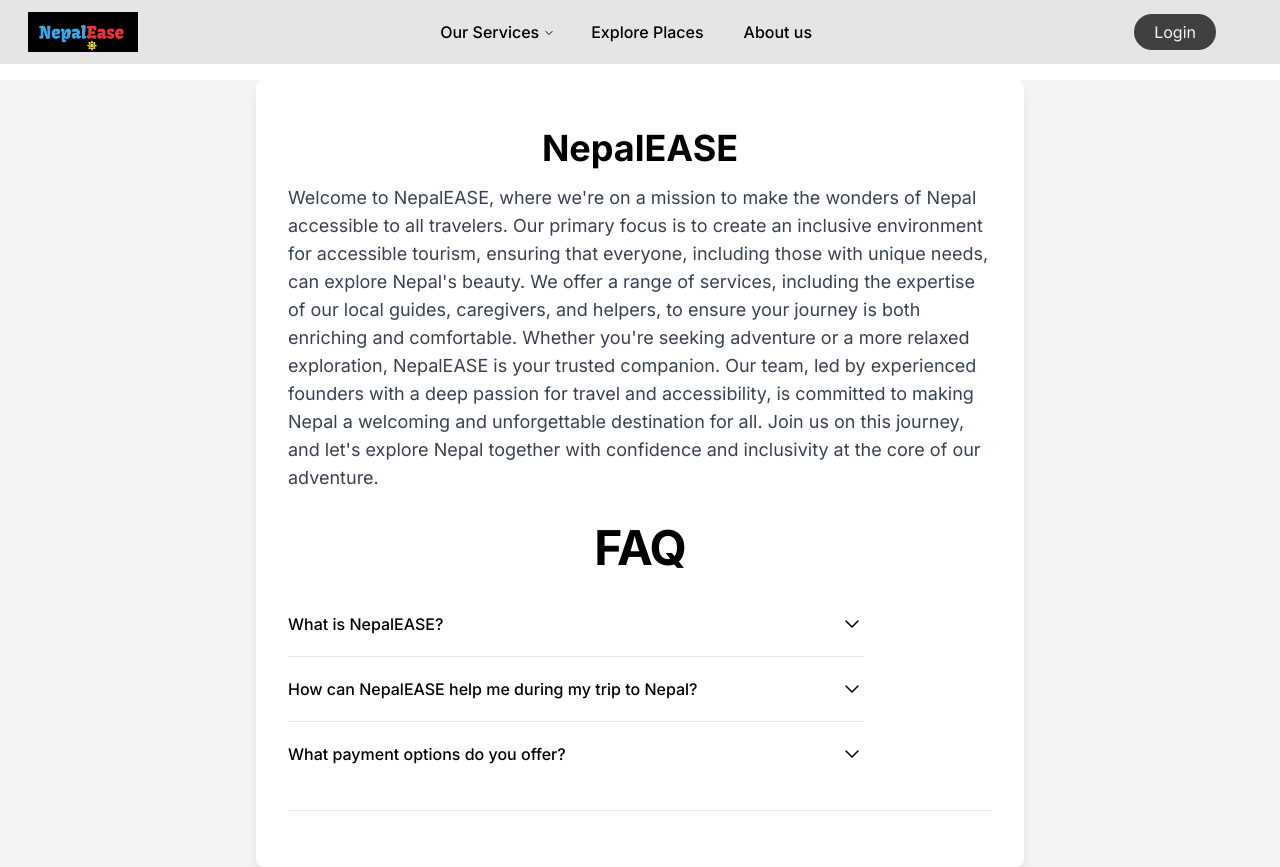
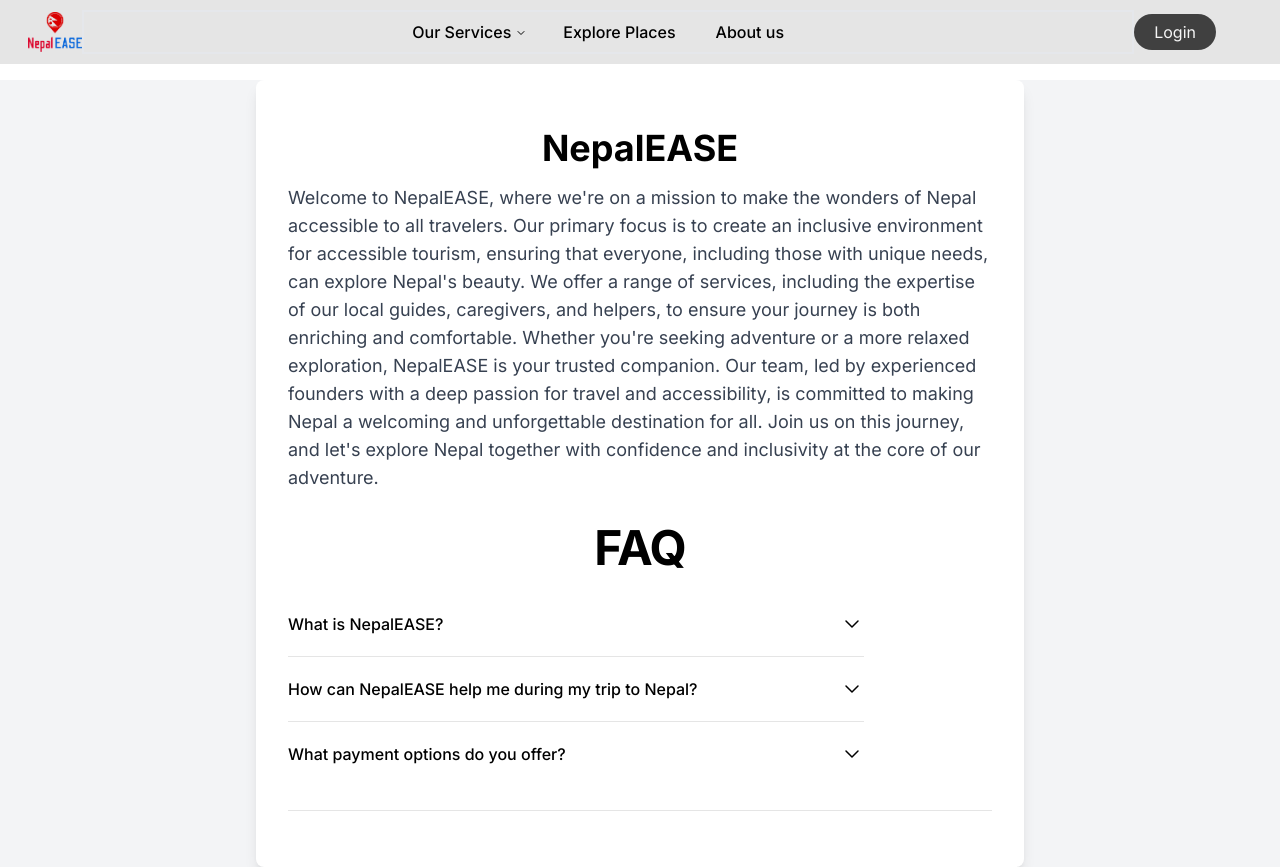
Before and after one commit to immdipu/KUfest, a Next.js app in the folder Frontend/ku_frontend/: page /aboutus in a window 1280 px wide. Built offline with nearby package versions, Linux system fonts and the light colour scheme.

Commit message:
afrter logo

```diff
--- a/Frontend/ku_frontend/src/components/TopNav/TopNav.tsx
+++ b/Frontend/ku_frontend/src/components/TopNav/TopNav.tsx
@@ -64,7 +64,7 @@ const TopNav = () => {
             href={"/"}
             className="   text-neutral-900 font-bold text-xl px-5  py-2 rounded-full "
           >
-              <img src="/assests/logo.jpg" alt="img" className=" img-blend w-30 h-10"/>
+              <img src="/assests/logo.png" alt="img" className=" img-blend w-30 h-10"/>
           </Link>
         </div>
         <div className="flex border-2  flex-1 justify-center">
```
Also changed, not shown: Frontend/ku_frontend/public/assests/logo.jpg (deleted), Frontend/ku_frontend/public/assests/logo.png (added).
